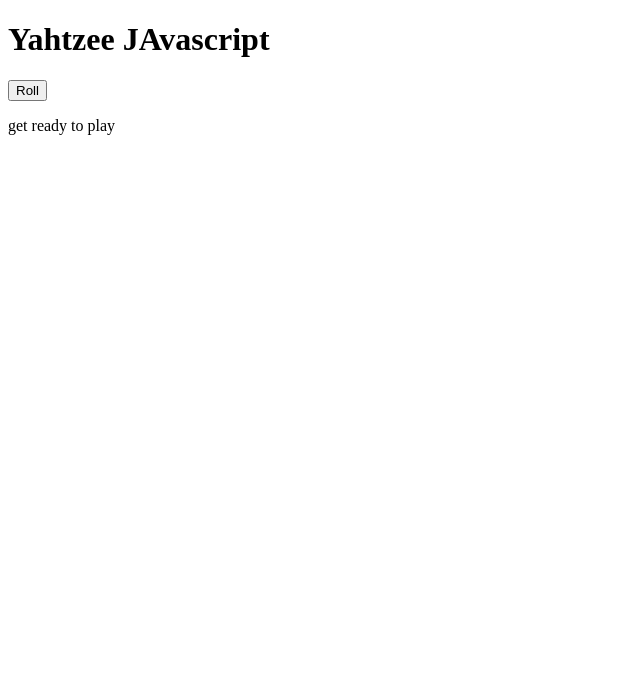
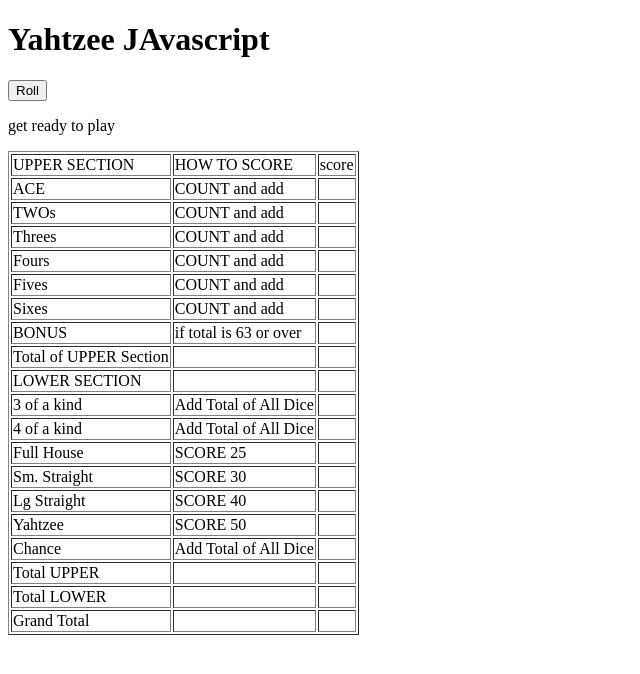
Before and after one commit to jaynorth/yahtzee-oop-javascript, a plain HTML site: page index.html in a window 1280 px wide. Shown: the whole page, without its empty margins (0-640 px from the left). Drawn offline with Linux system fonts and the light colour scheme.

Commit message:
starting with score table

```diff
--- a/index.html
+++ b/index.html
@@ -24,29 +24,29 @@
 	</div>
 
 	<div  >
-	<script src=""></script>
-<!--
-		<table border=1 >
+	<script src="js/scoreTable.js"></script>
+
+		<table border=1 class="float">
 	<tr>
 		<td>UPPER SECTION</td><td>HOW TO SCORE</td><td>score</td>
 	</tr>
 	<tr>
-		<td>ACE</td><td>COUNT and add</td><td > </td>
+		<td>ACE</td><td>COUNT and add</td><td class="scoredata" id="ace" onmouseover="showMouseover('ace', 1)" onmouseout="showMouseOut('ace')" onclick="addToScore('ace', 1)"> </td>
 	</tr>
 	<tr>
-		<td>TWOs</td><td>COUNT and add</td><td ></td>
+		<td>TWOs</td><td>COUNT and add</td><td class="scoredata" id="twos" onmouseover="showMouseover('twos', 2)" onmouseout="showMouseOut('twos')" onclick="addToScore('twos', 2)"></td>
 	</tr>
 	<tr>
-		<td>Threes</td><td>COUNT and add</td><td ></td>
+		<td>Threes</td><td>COUNT and add</td><td class="scoredata" id="threes" onmouseover="showMouseover('threes', 3)" onmouseout="showMouseOut('threes')" onclick="addToScore('threes', 3)"></td>
 	</tr>
 	<tr>
-		<td>Fours</td><td>COUNT and add</td><td ></td>
+		<td>Fours</td><td>COUNT and add</td><td class="scoredata" id="fours" onmouseover="showMouseover('fours', 4)" onmouseout="showMouseOut('fours')" onclick="addToScore('fours', 4)"></td>
 	</tr>
 	<tr>
-		<td>Fives</td><td>COUNT and add</td><td ></td>
+		<td>Fives</td><td>COUNT and add</td><td class="scoredata" id="fives" onmouseover="showMouseover('fives', 5)" onmouseout="showMouseOut('fives')" onclick="addToScore('fives', 5)"></td>
 	</tr>
 	<tr>
-		<td>Sixes</td><td>COUNT and add</td><td ></td>
+		<td>Sixes</td><td>COUNT and add</td><td class="scoredata" id="sixes" onmouseover="showMouseover('sixes', 6)" onmouseout="showMouseOut('sixes')" onclick="addToScore('sixes', 6)"></td>
 	</tr>
 	<tr>
 		<td>BONUS</td><td>if total is 63 or over</td><td></td>
@@ -58,7 +58,7 @@
 		<td>LOWER SECTION</td><td></td><td></td>
 	</tr>
 	<tr>
-		<td>3 of a kind</td><td>Add Total of All Dice</td><td ></td>
+		<td>3 of a kind</td><td>Add Total of All Dice</td><td class="scoredata" id="threeKind" onmouseover="LowerMouseOver('threeKind')" onmouseout="showMouseOut('threeKind')" onclick="addToScore('threeKind', 5)"></td>
 	</tr>
 	<tr>
 		<td>4 of a kind</td><td>Add Total of All Dice</td><td></td>
@@ -89,7 +89,6 @@
 	</tr>
 
 </table>
--->
 	</div>
 
 
```
Also changed, not shown: js/scoreTable.js (added).
